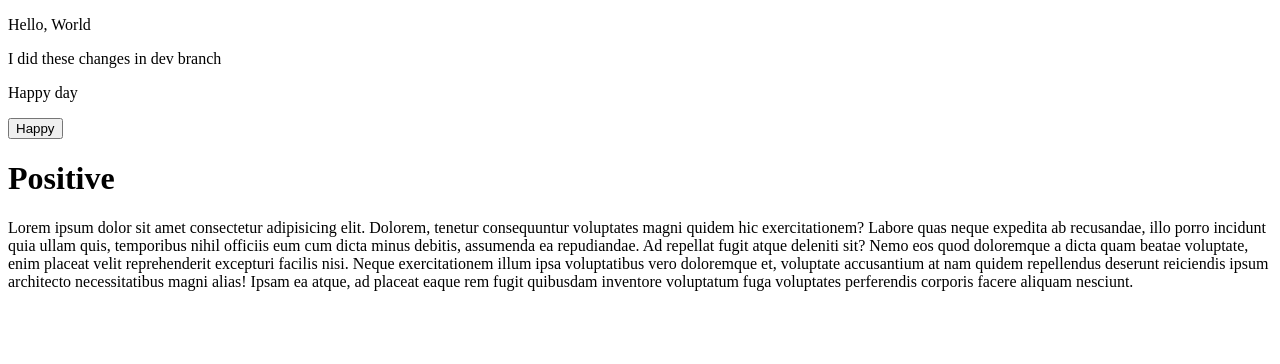
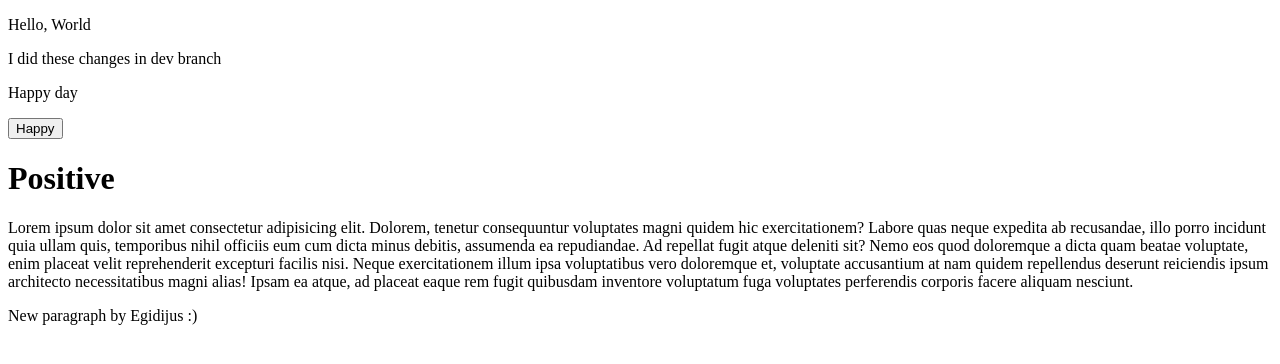
Before and after one commit to ajankunas/hello-world, a plain HTML site: page index.html in a window 1280 px wide. Drawn offline with Linux system fonts and the light colour scheme.

Commit message:
Add a new paragraph

```diff
--- a/index.html
+++ b/index.html
@@ -18,6 +18,8 @@
     <h1>Positive</h1>
 
     <p>Lorem ipsum dolor sit amet consectetur adipisicing elit. Dolorem, tenetur consequuntur voluptates magni quidem hic exercitationem? Labore quas neque expedita ab recusandae, illo porro incidunt quia ullam quis, temporibus nihil officiis eum cum dicta minus debitis, assumenda ea repudiandae. Ad repellat fugit atque deleniti sit? Nemo eos quod doloremque a dicta quam beatae voluptate, enim placeat velit reprehenderit excepturi facilis nisi. Neque exercitationem illum ipsa voluptatibus vero doloremque et, voluptate accusantium at nam quidem repellendus deserunt reiciendis ipsum architecto necessitatibus magni alias! Ipsam ea atque, ad placeat eaque rem fugit quibusdam inventore voluptatum fuga voluptates perferendis corporis facere aliquam nesciunt.</p>
+    <p>New paragraph by Egidijus :)</p>
+
 </body>
 
 </html>
```
